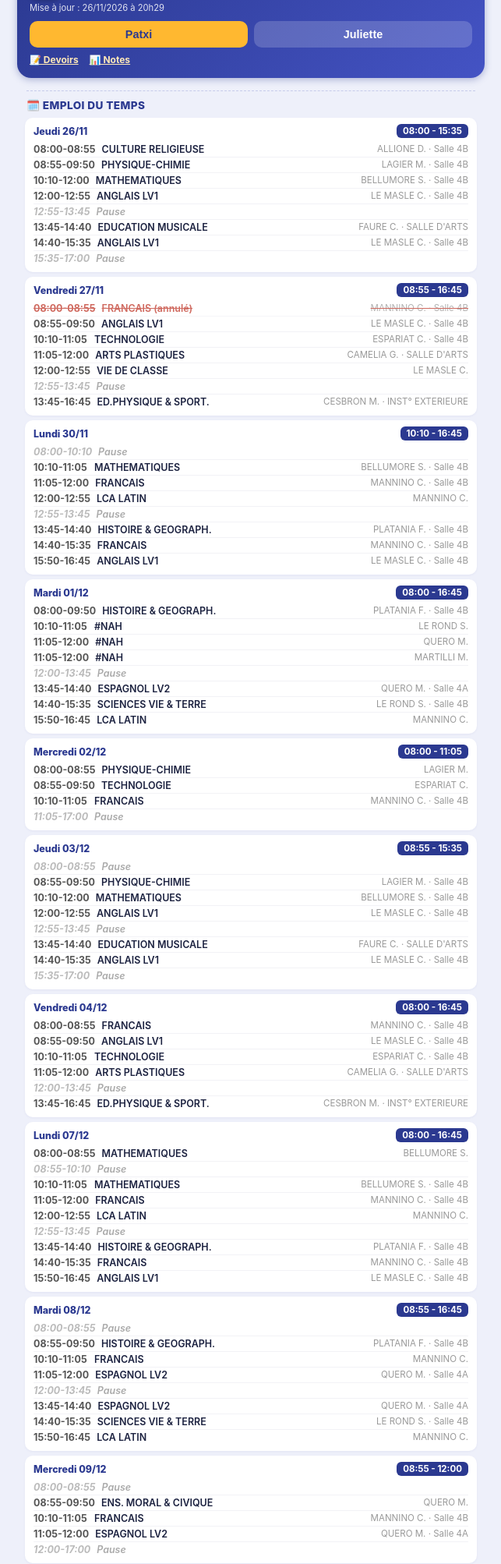
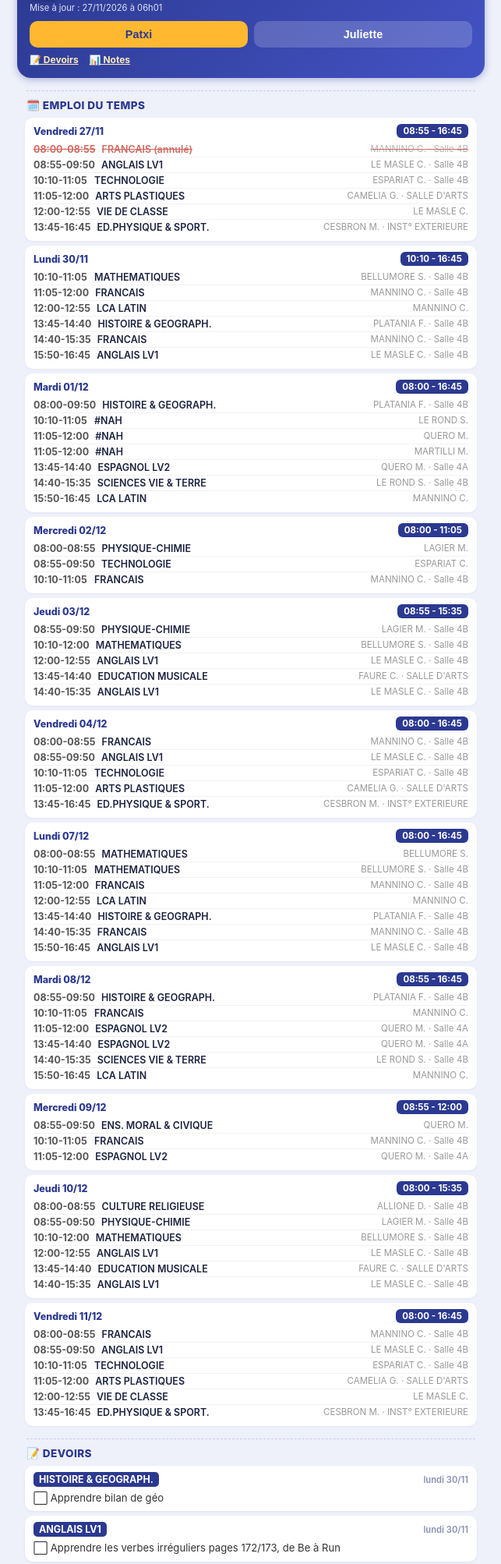
Before and after one commit to Am-hermes/suivi-82f50a91, a plain HTML site: page index.html in a window 1280 px wide. Shown: the part 57-2063 px from the top of the page at 78% size, without its empty margins (318-961 px from the left). Drawn offline with Linux system fonts and the light colour scheme.

Commit message:
Sync automatique

```diff
--- a/index.html
+++ b/index.html
@@ -67,7 +67,7 @@ footer { text-align:center; font-size:0.65rem; color:#999; margin-top:16px; padd
     <img src="logo.png" alt="AM" class="logo">
     <h1>📚 Suivi scolaire</h1>
   </div>
-  <div class="updated">Mise à jour : 26/11/2026 à 20h29</div>
+  <div class="updated">Mise à jour : 27/11/2026 à 06h01</div>
   <div class="childtabs">
     <button class="childtab-btn active" onclick="showChild('child-patxi', this)">Patxi</button>
     <button class="childtab-btn" onclick="showChild('child-juliette', this)">Juliette</button>
@@ -80,28 +80,16 @@ footer { text-align:center; font-size:0.65rem; color:#999; margin-top:16px; padd
 <div class="content">
 <div id="child-patxi" class="childview active">
 <div class="section-title">🗓️ Emploi du temps</div>
-<div class="eday"><div class="eday-title">jeudi 26/11 <span class="eday-range">08:00 - 15:35</span></div><div class="erow"><span class="etime">08:00-08:55</span><span class="emat">CULTURE RELIGIEUSE</span><span class="eprof">ALLIONE D. · Salle 4B</span></div>
-<div class="erow"><span class="etime">08:55-09:50</span><span class="emat">PHYSIQUE-CHIMIE</span><span class="eprof">LAGIER M. · Salle 4B</span></div>
-<div class="erow"><span class="etime">10:10-12:00</span><span class="emat">MATHEMATIQUES</span><span class="eprof">BELLUMORE S. · Salle 4B</span></div>
-<div class="erow"><span class="etime">12:00-12:55</span><span class="emat">ANGLAIS LV1</span><span class="eprof">LE MASLE C. · Salle 4B</span></div>
-<div class="erow pause"><span class="etime">12:55-13:45</span><span class="emat">Pause</span></div>
-<div class="erow"><span class="etime">13:45-14:40</span><span class="emat">EDUCATION MUSICALE</span><span class="eprof">FAURE C. · SALLE D'ARTS</span></div>
-<div class="erow"><span class="etime">14:40-15:35</span><span class="emat">ANGLAIS LV1</span><span class="eprof">LE MASLE C. · Salle 4B</span></div>
-<div class="erow pause"><span class="etime">15:35-17:00</span><span class="emat">Pause</span></div>
-</div>
 <div class="eday"><div class="eday-title">vendredi 27/11 <span class="eday-range">08:55 - 16:45</span></div><div class="erow cancelled"><span class="etime">08:00-08:55</span><span class="emat">FRANCAIS (annulé)</span><span class="eprof">MANNINO C. · Salle 4B</span></div>
 <div class="erow"><span class="etime">08:55-09:50</span><span class="emat">ANGLAIS LV1</span><span class="eprof">LE MASLE C. · Salle 4B</span></div>
 <div class="erow"><span class="etime">10:10-11:05</span><span class="emat">TECHNOLOGIE</span><span class="eprof">ESPARIAT  C. · Salle 4B</span></div>
 <div class="erow"><span class="etime">11:05-12:00</span><span class="emat">ARTS PLASTIQUES</span><span class="eprof">CAMELIA G. · SALLE D'ARTS</span></div>
 <div class="erow"><span class="etime">12:00-12:55</span><span class="emat">VIE DE CLASSE</span><span class="eprof">LE MASLE C.</span></div>
-<div class="erow pause"><span class="etime">12:55-13:45</span><span class="emat">Pause</span></div>
 <div class="erow"><span class="etime">13:45-16:45</span><span class="emat">ED.PHYSIQUE &amp; SPORT.</span><span class="eprof">CESBRON M. · INST° EXTERIEURE</span></div>
 </div>
-<div class="eday"><div class="eday-title">lundi 30/11 <span class="eday-range">10:10 - 16:45</span></div><div class="erow pause"><span class="etime">08:00-10:10</span><span class="emat">Pause</span></div>
-<div class="erow"><span class="etime">10:10-11:05</span><span class="emat">MATHEMATIQUES</span><span class="eprof">BELLUMORE S. · Salle 4B</span></div>
+<div class="eday"><div class="eday-title">lundi 30/11 <span class="eday-range">10:10 - 16:45</span></div><div class="erow"><span class="etime">10:10-11:05</span><span class="emat">MATHEMATIQUES</span><span class="eprof">BELLUMORE S. · Salle 4B</span></div>
 <div class="erow"><span class="etime">11:05-12:00</span><span class="emat">FRANCAIS</span><span class="eprof">MANNINO C. · Salle 4B</span></div>
 <div class="erow"><span class="etime">12:00-12:55</span><span class="emat">LCA LATIN</span><span class="eprof">MANNINO C.</span></div>
-<div class="erow pause"><span class="etime">12:55-13:45</span><span class="emat">Pause</span></div>
 <div class="erow"><span class="etime">13:45-14:40</span><span class="emat">HISTOIRE &amp; GEOGRAPH.</span><span class="eprof">PLATANIA F. · Salle 4B</span></div>
 <div class="erow"><span class="etime">14:40-15:35</span><span class="emat">FRANCAIS</span><span class="eprof">MANNINO C. · Salle 4B</span></div>
 <div class="erow"><span class="etime">15:50-16:45</span><span class="emat">ANGLAIS LV1</span><span class="eprof">LE MASLE C. · Salle 4B</span></div>
@@ -110,7 +98,6 @@ footer { text-align:center; font-size:0.65rem; color:#999; margin-top:16px; padd
 <div class="erow"><span class="etime">10:10-11:05</span><span class="emat">#NAH</span><span class="eprof">LE ROND  S.</span></div>
 <div class="erow"><span class="etime">11:05-12:00</span><span class="emat">#NAH</span><span class="eprof">QUERO  M.</span></div>
 <div class="erow"><span class="etime">11:05-12:00</span><span class="emat">#NAH</span><span class="eprof">MARTILLI M.</span></div>
-<div class="erow pause"><span class="etime">12:00-13:45</span><span class="emat">Pause</span></div>
 <div class="erow"><span class="etime">13:45-14:40</span><span class="emat">ESPAGNOL LV2</span><span class="eprof">QUERO  M. · Salle 4A</span></div>
 <div class="erow"><span class="etime">14:40-15:35</span><span class="emat">SCIENCES VIE &amp; TERRE</span><span class="eprof">LE ROND  S. · Salle 4B</span></div>
 <div class="erow"><span class="etime">15:50-16:45</span><span class="emat">LCA LATIN</span><span class="eprof">MANNINO C.</span></div>
@@ -118,66 +105,53 @@ footer { text-align:center; font-size:0.65rem; color:#999; margin-top:16px; padd
 <div class="eday"><div class="eday-title">mercredi 02/12 <span class="eday-range">08:00 - 11:05</span></div><div class="erow"><span class="etime">08:00-08:55</span><span class="emat">PHYSIQUE-CHIMIE</span><span class="eprof">LAGIER M.</span></div>
 <div class="erow"><span class="etime">08:55-09:50</span><span class="emat">TECHNOLOGIE</span><span class="eprof">ESPARIAT  C.</span></div>
 <div class="erow"><span class="etime">10:10-11:05</span><span class="emat">FRANCAIS</span><span class="eprof">MANNINO C. · Salle 4B</span></div>
-<div class="erow pause"><span class="etime">11:05-17:00</span><span class="emat">Pause</span></div>
 </div>
-<div class="eday"><div class="eday-title">jeudi 03/12 <span class="eday-range">08:55 - 15:35</span></div><div class="erow pause"><span class="etime">08:00-08:55</span><span class="emat">Pause</span></div>
-<div class="erow"><span class="etime">08:55-09:50</span><span class="emat">PHYSIQUE-CHIMIE</span><span class="eprof">LAGIER M. · Salle 4B</span></div>
+<div class="eday"><div class="eday-title">jeudi 03/12 <span class="eday-range">08:55 - 15:35</span></div><div class="erow"><span class="etime">08:55-09:50</span><span class="emat">PHYSIQUE-CHIMIE</span><span class="eprof">LAGIER M. · Salle 4B</span></div>
 <div class="erow"><span class="etime">10:10-12:00</span><span class="emat">MATHEMATIQUES</span><span class="eprof">BELLUMORE S. · Salle 4B</span></div>
 <div class="erow"><span class="etime">12:00-12:55</span><span class="emat">ANGLAIS LV1</span><span class="eprof">LE MASLE C. · Salle 4B</span></div>
-<div class="erow pause"><span class="etime">12:55-13:45</span><span class="emat">Pause</span></div>
 <div class="erow"><span class="etime">13:45-14:40</span><span class="emat">EDUCATION MUSICALE</span><span class="eprof">FAURE C. · SALLE D'ARTS</span></div>
 <div class="erow"><span class="etime">14:40-15:35</span><span class="emat">ANGLAIS LV1</span><span class="eprof">LE MASLE C. · Salle 4B</span></div>
-<div class="erow pause"><span class="etime">15:35-17:00</span><span class="emat">Pause</span></div>
 </div>
 <div class="eday"><div class="eday-title">vendredi 04/12 <span class="eday-range">08:00 - 16:45</span></div><div class="erow"><span class="etime">08:00-08:55</span><span class="emat">FRANCAIS</span><span class="eprof">MANNINO C. · Salle 4B</span></div>
 <div class="erow"><span class="etime">08:55-09:50</span><span class="emat">ANGLAIS LV1</span><span class="eprof">LE MASLE C. · Salle 4B</span></div>
 <div class="erow"><span class="etime">10:10-11:05</span><span class="emat">TECHNOLOGIE</span><span class="eprof">ESPARIAT  C. · Salle 4B</span></div>
 <div class="erow"><span class="etime">11:05-12:00</span><span class="emat">ARTS PLASTIQUES</span><span class="eprof">CAMELIA G. · SALLE D'ARTS</span></div>
-<div class="erow pause"><span class="etime">12:00-13:45</span><span class="emat">Pause</span></div>
 <div class="erow"><span class="etime">13:45-16:45</span><span class="emat">ED.PHYSIQUE &amp; SPORT.</span><span class="eprof">CESBRON M. · INST° EXTERIEURE</span></div>
 </div>
 <div class="eday"><div class="eday-title">lundi 07/12 <span class="eday-range">08:00 - 16:45</span></div><div class="erow"><span class="etime">08:00-08:55</span><span class="emat">MATHEMATIQUES</span><span class="eprof">BELLUMORE S.</span></div>
-<div class="erow pause"><span class="etime">08:55-10:10</span><span class="emat">Pause</span></div>
 <div class="erow"><span class="etime">10:10-11:05</span><span class="emat">MATHEMATIQUES</span><span class="eprof">BELLUMORE S. · Salle 4B</span></div>
 <div class="erow"><span class="etime">11:05-12:00</span><span class="emat">FRANCAIS</span><span class="eprof">MANNINO C. · Salle 4B</span></div>
 <div class="erow"><span class="etime">12:00-12:55</span><span class="emat">LCA LATIN</span><span class="eprof">MANNINO C.</span></div>
-<div class="erow pause"><span class="etime">12:55-13:45</span><span class="emat">Pause</span></div>
 <div class="erow"><span class="etime">13:45-14:40</span><span class="emat">HISTOIRE &amp; GEOGRAPH.</span><span class="eprof">PLATANIA F. · Salle 4B</span></div>
 <div class="erow"><span class="etime">14:40-15:35</span><span class="emat">FRANCAIS</span><span class="eprof">MANNINO C. · Salle 4B</span></div>
 <div class="erow"><span class="etime">15:50-16:45</span><span class="emat">ANGLAIS LV1</span><span class="eprof">LE MASLE C. · Salle 4B</span></div>
 </div>
-<div class="eday"><div class="eday-title">mardi 08/12 <span class="eday-range">08:55 - 16:45</span></div><div class="erow pause"><span class="etime">08:00-08:55</span><span class="emat">Pause</span></div>
-<div class="erow"><span class="etime">08:55-09:50</span><span class="emat">HISTOIRE &amp; GEOGRAPH.</span><span class="eprof">PLATANIA F. · Salle 4B</span></div>
+<div class="eday"><div class="eday-title">mardi 08/12 <span class="eday-range">08:55 - 16:45</span></div><div class="erow"><span class="etime">08:55-09:50</span><span class="emat">HISTOIRE &amp; GEOGRAPH.</span><span class="eprof">PLATANIA F. · Salle 4B</span></div>
 <div class="erow"><span class="etime">10:10-11:05</span><span class="emat">FRANCAIS</span><span class="eprof">MANNINO C.</span></div>
 <div class="erow"><span class="etime">11:05-12:00</span><span class="emat">ESPAGNOL LV2</span><span class="eprof">QUERO  M. · Salle 4A</span></div>
-<div class="erow pause"><span class="etime">12:00-13:45</span><span class="emat">Pause</span></div>
 <div class="erow"><span class="etime">13:45-14:40</span><span class="emat">ESPAGNOL LV2</span><span class="eprof">QUERO  M. · Salle 4A</span></div>
 <div class="erow"><span class="etime">14:40-15:35</span><span class="emat">SCIENCES VIE &amp; TERRE</span><span class="eprof">LE ROND  S. · Salle 4B</span></div>
 <div class="erow"><span class="etime">15:50-16:45</span><span class="emat">LCA LATIN</span><span class="eprof">MANNINO C.</span></div>
 </div>
-<div class="eday"><div class="eday-title">mercredi 09/12 <span class="eday-range">08:55 - 12:00</span></div><div class="erow pause"><span class="etime">08:00-08:55</span><span class="emat">Pause</span></div>
-<div class="erow"><span class="etime">08:55-09:50</span><span class="emat">ENS. MORAL &amp; CIVIQUE</span><span class="eprof">QUERO  M.</span></div>
+<div class="eday"><div class="eday-title">mercredi 09/12 <span class="eday-range">08:55 - 12:00</span></div><div class="erow"><span class="etime">08:55-09:50</span><span class="emat">ENS. MORAL &amp; CIVIQUE</span><span class="eprof">QUERO  M.</span></div>
 <div class="erow"><span class="etime">10:10-11:05</span><span class="emat">FRANCAIS</span><span class="eprof">MANNINO C. · Salle 4B</span></div>
 <div class="erow"><span class="etime">11:05-12:00</span><span class="emat">ESPAGNOL LV2</span><span class="eprof">QUERO  M. · Salle 4A</span></div>
-<div class="erow pause"><span class="etime">12:00-17:00</span><span class="emat">Pause</span></div>
 </div>
 <div class="eday"><div class="eday-title">jeudi 10/12 <span class="eday-range">08:00 - 15:35</span></div><div class="erow"><span class="etime">08:00-08:55</span><span class="emat">CULTURE RELIGIEUSE</span><span class="eprof">ALLIONE D. · Salle 4B</span></div>
 <div class="erow"><span class="etime">08:55-09:50</span><span class="emat">PHYSIQUE-CHIMIE</span><span class="eprof">LAGIER M. · Salle 4B</span></div>
 <div class="erow"><span class="etime">10:10-12:00</span><span class="emat">MATHEMATIQUES</span><span class="eprof">BELLUMORE S. · Salle 4B</span></div>
 <div class="erow"><span class="etime">12:00-12:55</span><span class="emat">ANGLAIS LV1</span><span class="eprof">LE MASLE C. · Salle 4B</span></div>
-<div class="erow pause"><span class="etime">12:55-13:45</span><span class="emat">Pause</span></div>
 <div class="erow"><span class="etime">13:45-14:40</span><span class="emat">EDUCATION MUSICALE</span><span class="eprof">FAURE C. · SALLE D'ARTS</span></div>
 <div class="erow"><span class="etime">14:40-15:35</span><span class="emat">ANGLAIS LV1</span><span class="eprof">LE MASLE C. · Salle 4B</span></div>
-<div class="erow pause"><span class="etime">15:35-17:00</span><span class="emat">Pause</span></div>
+</div>
+<div class="eday"><div class="eday-title">vendredi 11/12 <span class="eday-range">08:00 - 16:45</span></div><div class="erow"><span class="etime">08:00-08:55</span><span class="emat">FRANCAIS</span><span class="eprof">MANNINO C. · Salle 4B</span></div>
+<div class="erow"><span class="etime">08:55-09:50</span><span class="emat">ANGLAIS LV1</span><span class="eprof">LE MASLE C. · Salle 4B</span></div>
+<div class="erow"><span class="etime">10:10-11:05</span><span class="emat">TECHNOLOGIE</span><span class="eprof">ESPARIAT  C. · Salle 4B</span></div>
+<div class="erow"><span class="etime">11:05-12:00</span><span class="emat">ARTS PLASTIQUES</span><span class="eprof">CAMELIA G. · SALLE D'ARTS</span></div>
+<div class="erow"><span class="etime">12:00-12:55</span><span class="emat">VIE DE CLASSE</span><span class="eprof">LE MASLE C.</span></div>
+<div class="erow"><span class="etime">13:45-16:45</span><span class="emat">ED.PHYSIQUE &amp; SPORT.</span><span class="eprof">CESBRON M. · INST° EXTERIEURE</span></div>
 </div>
 <div class="section-title" id="devoirs-Patxi">📝 Devoirs</div>
-<div class="row ">
-  <div class="row-top">
-    <span class="matiere">ANGLAIS LV1</span>
-    <span class="ddate">vendredi 27/11</span>
-  </div>
-  <div class="contenu">⬜ Compléter la webquest sur: soit "population and languages" (de Margot Albert à Lina Ghalleb), soit "History" (de Loris Goussard à Estéban Sarraute) à l'aide du lien suivant : South Africa for Kids | South Africa Facts for Kids | Geography</div>
-</div>
 <div class="row ">
   <div class="row-top">
     <span class="matiere">HISTOIRE &amp; GEOGRAPH.</span>
@@ -339,16 +313,9 @@ footer { text-align:center; font-size:0.65rem; color:#999; margin-top:16px; padd
 <div class="row ">
   <div class="row-top">
     <span class="matiere">C</span>
-    <span class="ddate">vendredi 27/11</span>
-  </div>
-  <div class="contenu">⬜ -Mathématiques: leçon addition posée C7</div>
-</div>
-<div class="row ">
-  <div class="row-top">
-    <span class="matiere">C</span>
     <span class="ddate">lundi 30/11</span>
   </div>
-  <div class="contenu">⬜ - RALLYE LECTURE CE1 en ligne: les DOCUMENTAIRES ANIMALIERS A poursuivre -Anglais: QR code+lutin bleu: HIGH FIVE vocabulaire des chiffres jusqu'à 5 le nom des doigts de la main +commencer à apprendre la chanson à son rythme (pas en même temps que la musique trop rapide):écouter, répéter puis chanter sans le support, plus lentement L'apprentissage de l'anglais en CE1 reste essentiellement à l'oral: l'enfant doit reconnaître le mot prononcé à l'oral, le répéter correctement et savoir le traduire du français à l'anglais ou de l'anglais au français. Les fiches données avec des mots écrits aident les parents à accompagner leur enfant. Merci -Dictée: son (o) n°9 mots+phrases</div>
+  <div class="contenu">⬜ - RALLYE LECTURE CE1 en ligne: les DOCUMENTAIRES ANIMALIERS A poursuivre -Anglais: QR code+lutin bleu: HIGH FIVE vocabulaire des chiffres jusqu'à 5 le nom des doigts de la main +commencer à apprendre la chanson à son rythme (pas en même temps que la musique trop rapide):écouter, répéter puis chanter sans le support, plus lentement L'apprentissage de l'anglais en CE1 reste essentiellement à l'oral: l'enfant doit reconnaître le mot prononcé à l'oral, le répéter correctement et savoir le traduire du français à l'anglais ou de l'anglais au français. Les fiches données avec des mots écrits aident les parents à accompagner leur enfant. Merci -Dictée: son (o) n°9 mots+phrases -Repérage dans l'Espace: cahier vert: connaître les mots de position+ s'entrainer à reconnaître les points de vue</div>
 </div>
 <div class="row ">
   <div class="row-top">
```
